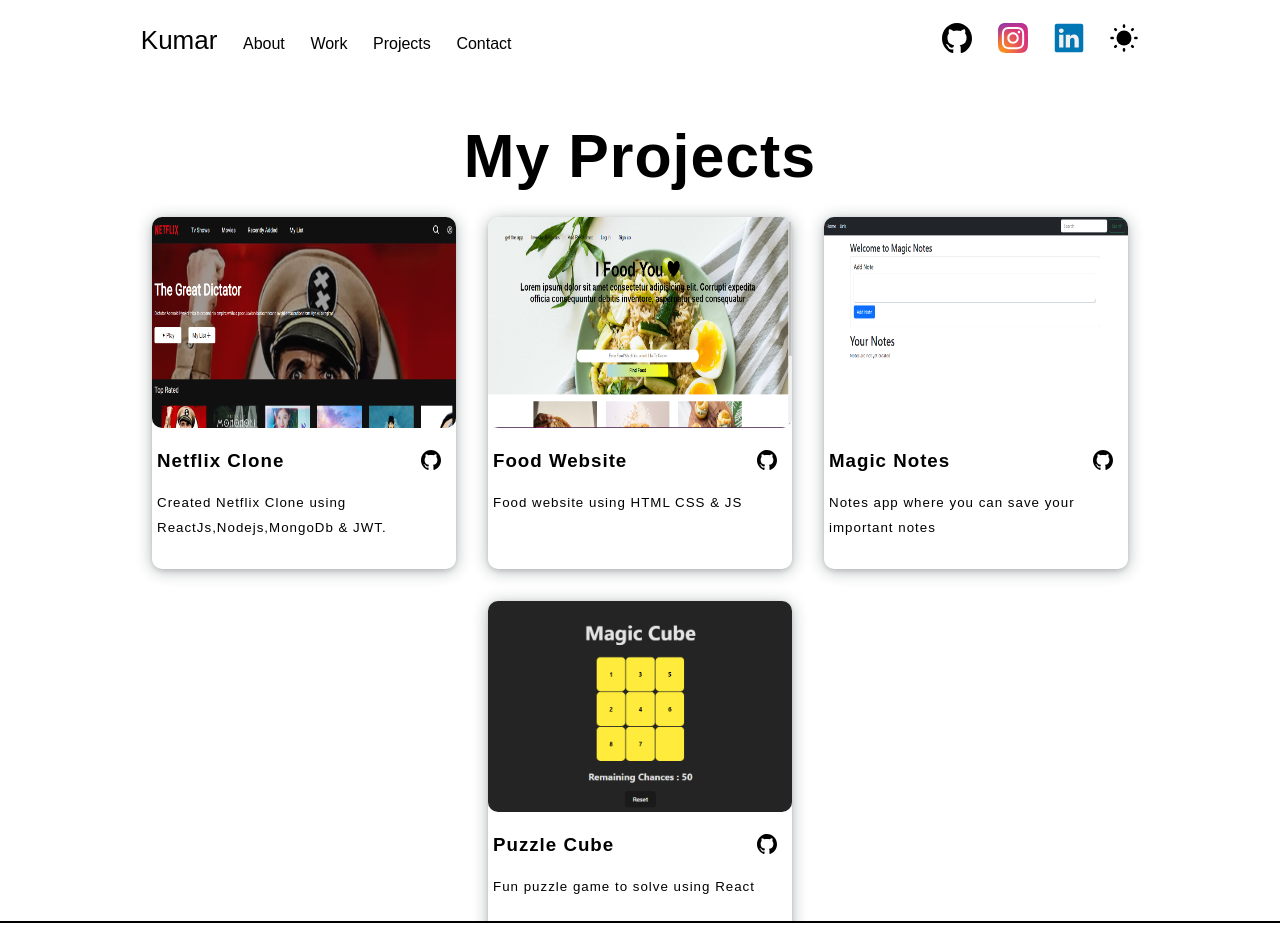
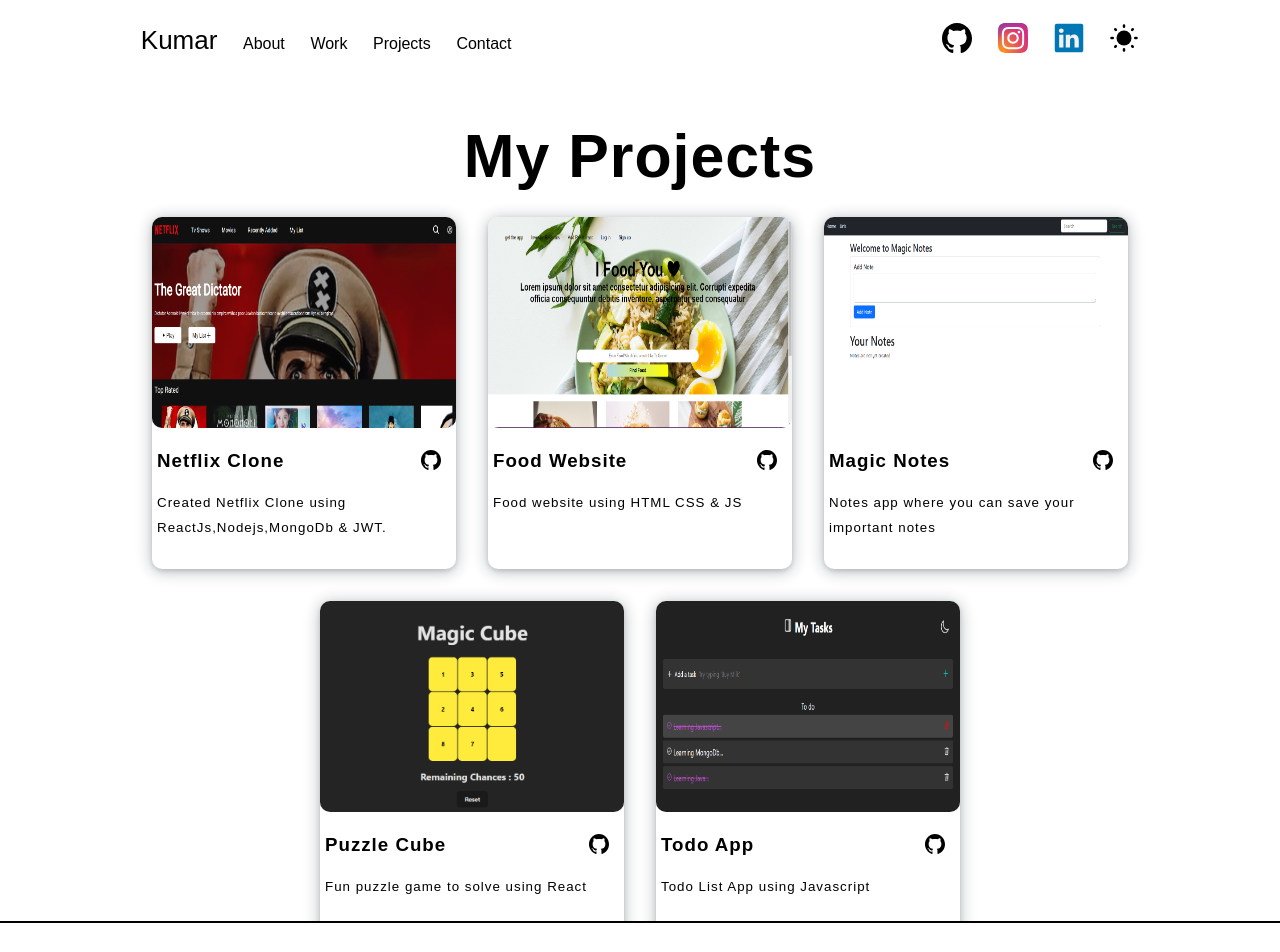
Before and after one commit to Raviyadav4224/portfolio, a React (Create React App) app: page /projects in a window 1280 px wide. Shown: the top 952 px of the page. Built offline with nearby package versions, Linux system fonts and the light colour scheme.

Commit message:
added project5

```diff
--- a/src/components/Projects/Projects.jsx
+++ b/src/components/Projects/Projects.jsx
@@ -4,6 +4,7 @@ import project1 from "../../assets/developerImage/project1.png";
 import project2 from "../../assets/developerImage/project2.png";
 import project3 from "../../assets/developerImage/project3.png";
 import project4 from "../../assets/developerImage/project4.png";
+import project5 from "../../assets/developerImage/project5.png";
 import { useSelector } from "react-redux";
 import Github from "../Icons/Github";
 import useScrollTop from "../../misc/useScrollTop";
@@ -32,6 +33,12 @@ const Projects = () => {
       desc: "Fun puzzle game to solve using React",
       projectURL: "https://puzzlecube.onrender.com",
       imageURL: project4,
+    },
+    {
+      title: "Todo App",
+      desc: "Todo List App using Javascript",
+      projectURL: "https://todoapp-50fy.onrender.com",
+      imageURL: project5,
     },
   ];
   const { isDark } = useSelector((state) => state.darkMode);
```
Also changed, not shown: src/assets/developerImage/project5.png (added).
